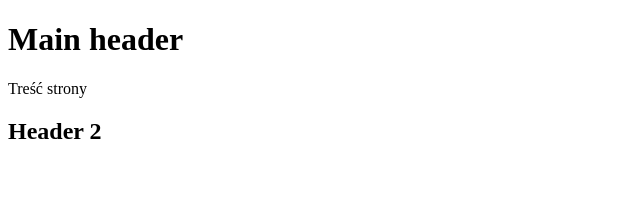
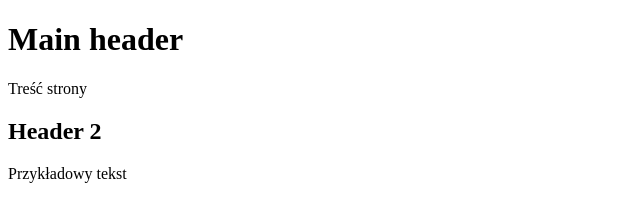
Before and after one commit to tomekl80/nauka, a plain HTML site: page index.html in a window 1280 px wide. Shown: the whole page, without its empty margins (0-640 px from the left). Drawn offline with Linux system fonts and the light colour scheme.

Commit message:
Add paragraph

```diff
--- a/index.html
+++ b/index.html
@@ -8,5 +8,6 @@
 	<h1>Main header</h1>
 	<p>Treść strony</p>
 	<h2>Header 2</h2>
+	<p>Przykładowy tekst</p>
 </body>
 </html>
```
